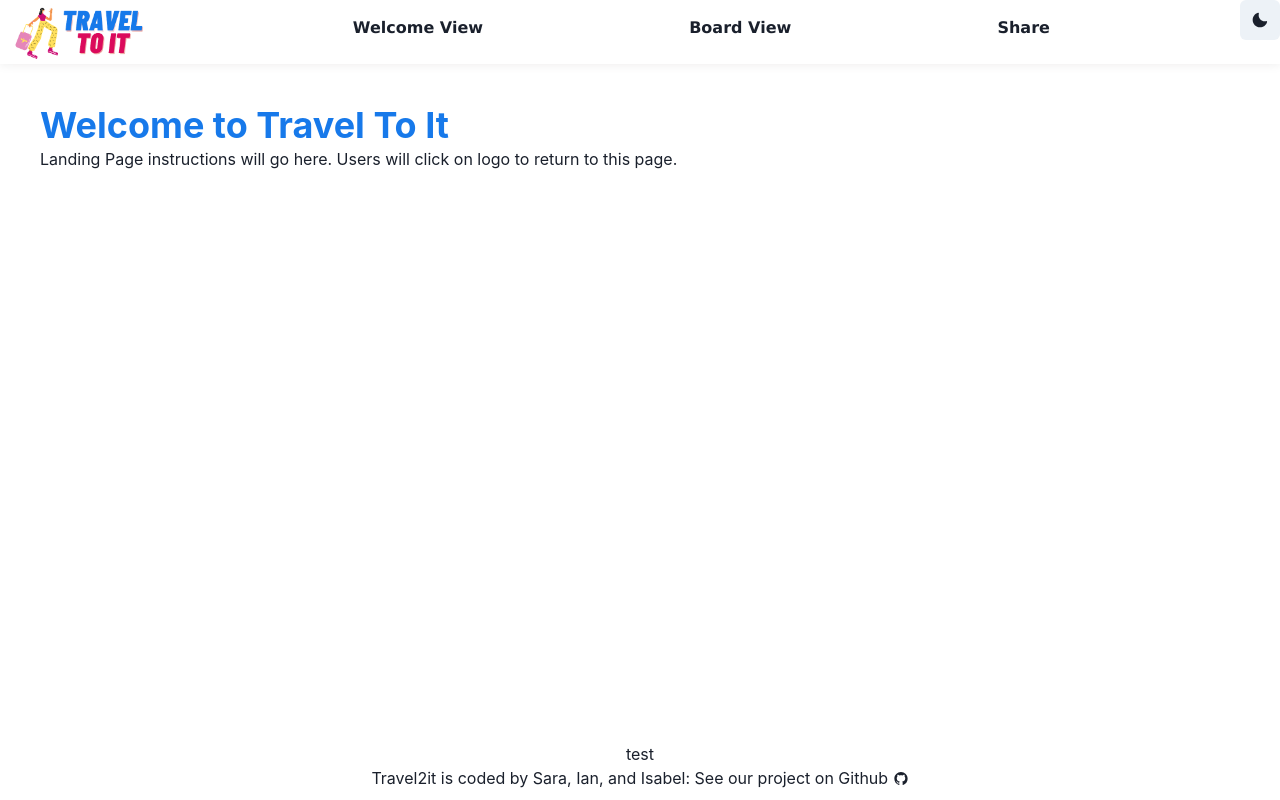
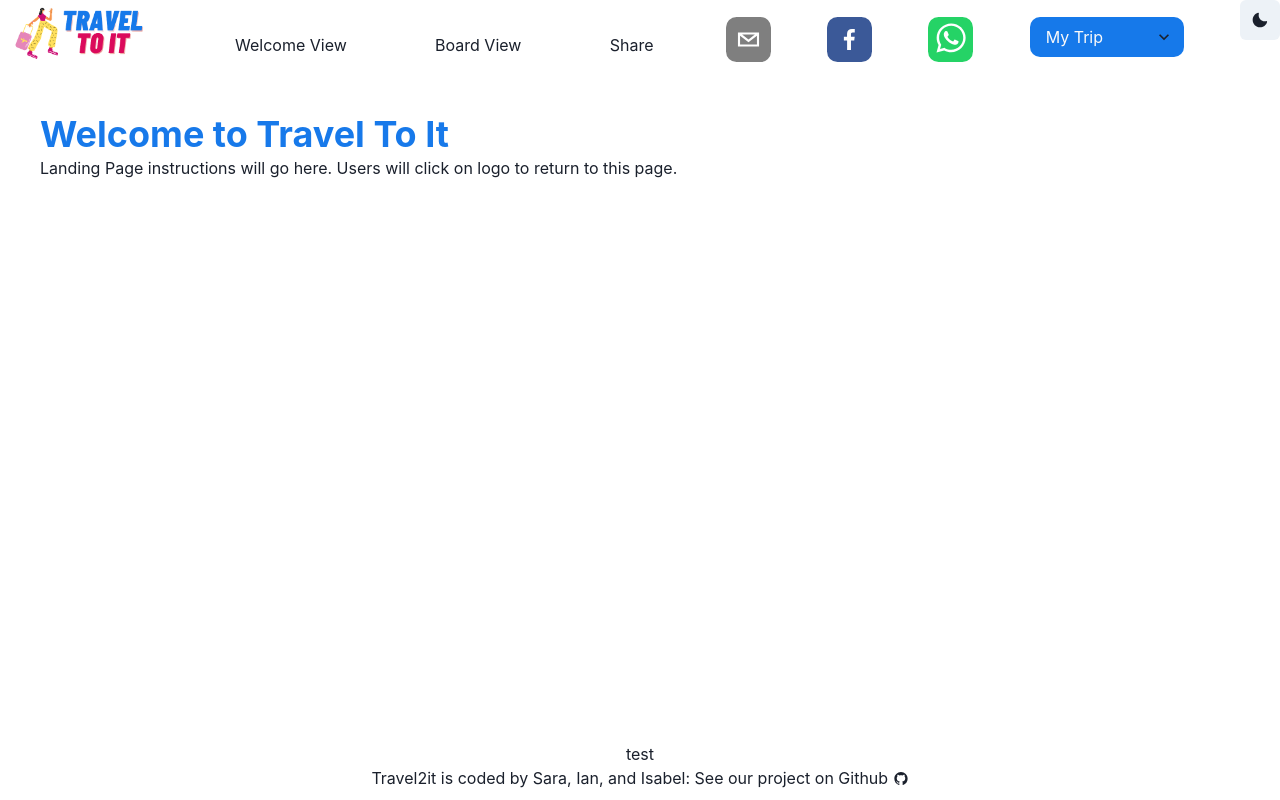
Before and after one commit to chingu-voyages/v41-geckos-team-09, a React (Vite) app: page / in a window 1280 px wide. Built offline with nearby package versions, Linux system fonts and the light colour scheme.

Commit message:
add Sara's header

```diff
--- a/package.json
+++ b/package.json
@@ -23,6 +23,7 @@
     "react-dom": "^18.2.0",
     "react-draggable": "^4.4.5",
     "react-router-dom": "^6.4.2",
+    "react-share": "^4.4.1",
     "styled-components": "^5.3.6",
     "yarn": "^1.22.19"
   },
--- a/src/components/header/header.jsx
+++ b/src/components/header/header.jsx
@@ -1,25 +1,61 @@
-import React from 'react'
-import './header.css'
-import logo from '../../images/logo-1.png'
-import { Box, Flex, Spacer, Link, useColorMode } from '@chakra-ui/react'
-import ToggleMode from '../toggle.jsx'
+import React, { Component } from 'react';
+import './header.css';
+import logo from '../../images/logo-1.png';
+import { Box, Flex, Spacer, Link, Select } from '@chakra-ui/react'
+import ToggleMode from '../toggle'
 import theme from '../theme'
 
-export default function Header({currentView, handleViewChange}) {
+import {
+  EmailShareButton,
+  FacebookShareButton,
+  WhatsappShareButton,
+  EmailIcon,
+  FacebookIcon,
+  WhatsappIcon,
+} from "react-share";
+
+export default function Header({ currentView, handleViewChange }) {
+  //sharebutton urls
+const facebookURL = 'https://www.facebook.com/';
+const whatsAppURL = 'https://www.whatsapp.com/';
+// const emailURL = ''
+
   return (
-    <header>
-      {/* bg={'#FAFAFA'} */}
     <Flex >
       <Box><Link id='logoLink' href='#Welcome' onClick={() => handleViewChange('Welcome')}><img className='header-logo' src={logo} alt='travel logo' /></Link></Box>
       <Spacer />
-        <Box p={'1em'}><Link _hover={{ fontSize:'xl', color: '#1978E4' }}  href='#Welcome' onClick={() => handleViewChange('Welcome')}>Welcome View</Link></Box>
+      <Box mt={'17px'} p={'1em'}><Link _hover={{ fontSize:'xl', color: '#aa5d89' }}  href='#Welcome' onClick={() => handleViewChange('Welcome')}>Welcome View</Link></Box>
       <Spacer />
-        <Box p={'1em'} ><Link _hover={{ fontSize:'xl', color: '#1978E4' }} href='#Board' onClick={() => handleViewChange('Board')}>Board View</Link></Box>
+      <Box mt={'17px'} p={'1em'} ><Link _hover={{ fontSize:'xl', color: '#aa5d89' }} href='#Board' onClick={() => handleViewChange('Board')}>Board View</Link></Box>
       <Spacer />
-        <Box p={'1em'} ><Link _hover={{ fontSize:'xl', color: '#1978E4' }} href='#'>Share</Link></Box>
+      <Box mt={'17px'} p={'1em'} ><Link _hover={{ fontSize:'xl', color: '#aa5d89' }} href='#'>Share</Link></Box>
       <Spacer />
+      {/* <Box><ToggleMode mt="md">color mode</ToggleMode></Box>
+          <Spacer /> */}
+      <Box className='shareIcon' mt={'17px'}>
+        {/* Email share button currently NOT functional */}
+        <EmailShareButton><EmailIcon size={45} borderRadius={15} />
+        </EmailShareButton>
+      </Box>
+      <Spacer />
+      <Box className='shareIcon' mt={'17px'}>
+        <FacebookShareButton url={facebookURL}><FacebookIcon size={45} borderRadius={15} /></FacebookShareButton>
+      </Box>
+      <Spacer />
+      <Box className='shareIcon' mt={'17px'}>
+        <WhatsappShareButton url={whatsAppURL}><WhatsappIcon size={45} borderRadius={15} /></WhatsappShareButton>
+      </Box>
+      <Spacer />
+      <Box >
+        {/* <Select className='menu'> */}
+        <Select textColor={'#FAF9F9'} placeholder='My Trip' mt={'17px'} h={10} borderRadius={10} border={'none'} bgColor={'#1679ea'}>
+          <option value='#'>Timeline View</option>
+          <option value='#'>Stack View</option>
+          <option value='#'>Share</option>
+        </Select>
+      </Box>
+      <Spacer/>
       <Box><ToggleMode mt="md">color mode</ToggleMode></Box>
     </Flex>
-    </header>
   )
 }
```
Also changed, not shown: 2 other files (tests, documents, lock files or other folders). Lines whose indentation alone changed are shown as unchanged.
